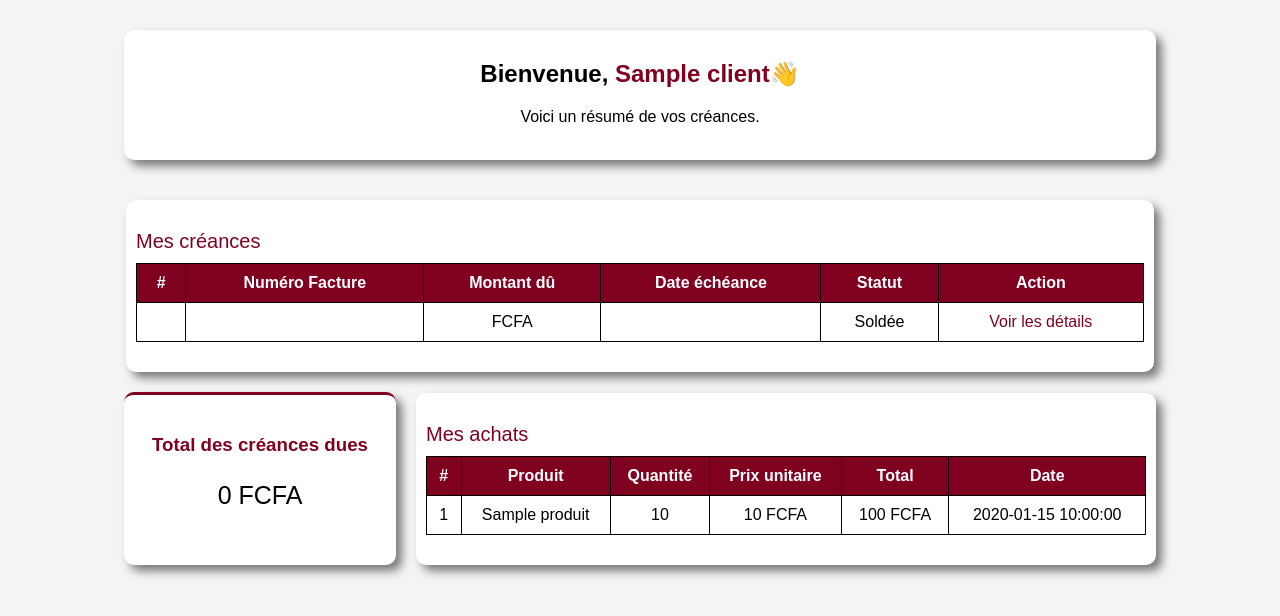
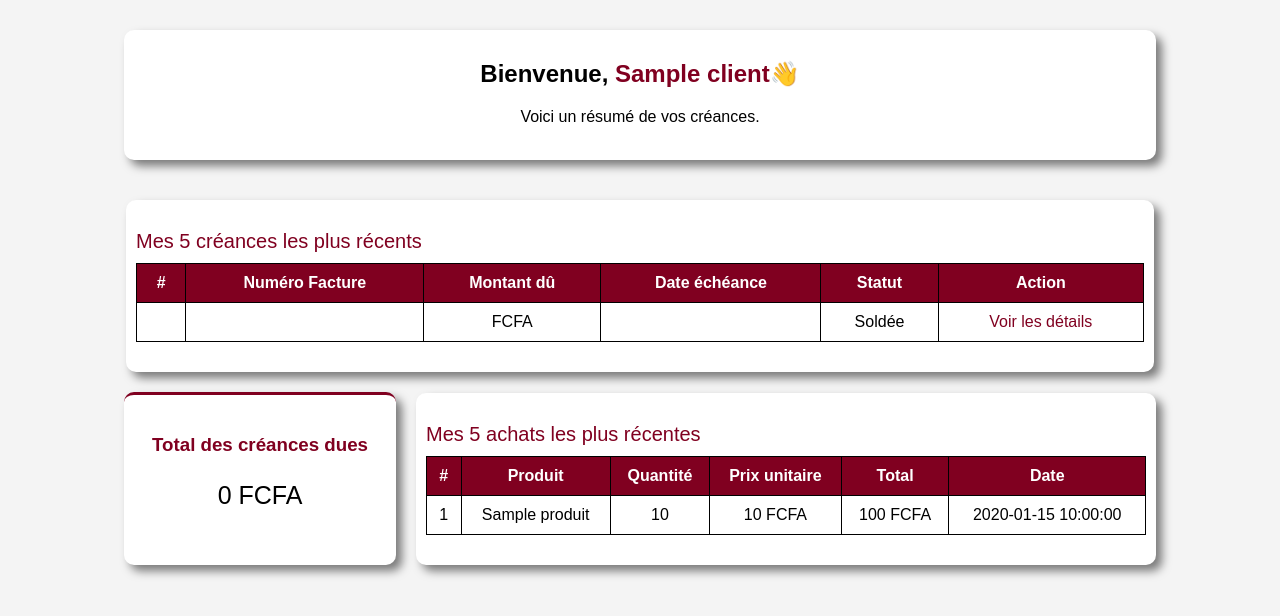
Before and after one commit to OusmaneDiasse/Application-de-gestion-des-boutiques, a PHP site: page /PHP/accueilclient.php in a window 1280 px wide. Shown: the top 616 px of the page. Run offline with PHP 8.4, Linux system fonts and the light colour scheme; the visitor is signed in with stand-in values (Sample User, id 1); tables that the repository leaves empty or names only in its code hold one stand-in row (values such as "Sample post"); data that the repository does not hold is empty.

Commit message:
mise à jour de la page d'acceuil du client

```diff
--- a/PHP/accueilclient.php
+++ b/PHP/accueilclient.php
@@ -19,8 +19,8 @@ try {
 }
 // Récupérer les créances du client
 try {
-    // Requête pour récupérer les créances du client
-    $stmt = $pdo->prepare(" SELECT * FROM creance JOIN facture ON creance.ID_FACTURE = facture.ID_FACTURE WHERE facture.ID_CLIENT = ?");
+    // Requête pour récupérer les 5 créances du client les plus récentes
+    $stmt = $pdo->prepare(" SELECT * FROM creance JOIN facture ON creance.FAC_ID_FACTURE = facture.ID_FACTURE WHERE facture.ID_CLIENT = ? ORDER BY creance.DATE_ECHEANCE DESC LIMIT 5");
     $stmt->execute([ $id_client]);
     $creances = $stmt->fetchAll(PDO::FETCH_ASSOC);
 } catch (PDOException $e) {
@@ -44,7 +44,7 @@ try {
         <div class="tableau">
             <table>
 
-       <caption>Mes créances</caption>
+       <caption>Mes 5 créances les plus récents</caption>
            <tr>
                     <th>#</th>
                     <th>Numéro Facture</th>
@@ -67,7 +67,7 @@ try {
                                     echo "Soldée";
                                 }
                                 ?></td>
-                            <td><a href="">Voir les détails</a></td>
+<td><a href="detail.php?id_client=<?php echo $resultats['ID_CLIENT']; ?>&id_creance=<?php echo $c['ID_CREANCE']; ?>">Voir les détails</a></td>
                         </tr>
                     <?php endforeach; ?>
                 <?php else: ?>
@@ -85,7 +85,7 @@ try {
         <div class="montant">
       <?php
         try {
-            $stmt = $pdo->prepare("SELECT SUM(MONTANT_DU) AS total_creances FROM creance JOIN facture ON creance.ID_FACTURE = facture.ID_FACTURE WHERE facture.ID_CLIENT = ? AND creance.ID_STATUT = 1");
+            $stmt = $pdo->prepare("SELECT SUM(MONTANT_DU) AS total_creances FROM creance JOIN facture ON creance.FAC_ID_FACTURE = facture.ID_FACTURE WHERE facture.ID_CLIENT = ? AND creance.ID_STATUT = 1");
             $stmt->execute([$id_client]);
             $total = $stmt->fetch(PDO::FETCH_ASSOC);
             $total_creances = $total['total_creances'] ?? 0;
@@ -95,10 +95,10 @@ try {
         }
         ?> </div>
 </div>
-<!-- Liste des produits achetés par le client -->
+ <!-- Les 5 derniers achats -->
  <div class="tableau_achats">
 <table>
-    <caption class="achats">Mes achats</caption>
+    <caption class="achats">Mes 5 achats les plus récentes</caption>
     <tr>
         <th>#</th>
         <th>Produit</th>
@@ -109,7 +109,7 @@ try {
     </tr>
     <?php
     try {
-        $stmt = $pdo->prepare("SELECT produit.NOM_PRODUIT, produit.PRIX, vendre.QUANTITE_VENDUE, vendre.DATE_VENTE FROM vendre JOIN produit ON vendre.ID_PRODUIT = produit.ID_PRODUIT JOIN facture ON vendre.ID_FACTURE = facture.ID_FACTURE WHERE facture.ID_CLIENT = ?");
+        $stmt = $pdo->prepare("SELECT produit.NOM_PRODUIT, produit.PRIX, vendre.QUANTITE_VENDUE, vendre.DATE_VENTE FROM vendre JOIN produit ON vendre.ID_PRODUIT = produit.ID_PRODUIT JOIN facture ON vendre.ID_FACTURE = facture.ID_FACTURE WHERE facture.ID_CLIENT = ? ORDER BY vendre.DATE_VENTE DESC LIMIT 5");
         $stmt->execute([$id_client]);
         $achats = $stmt->fetchAll(PDO::FETCH_ASSOC);
         if (!empty($achats)) {
```
